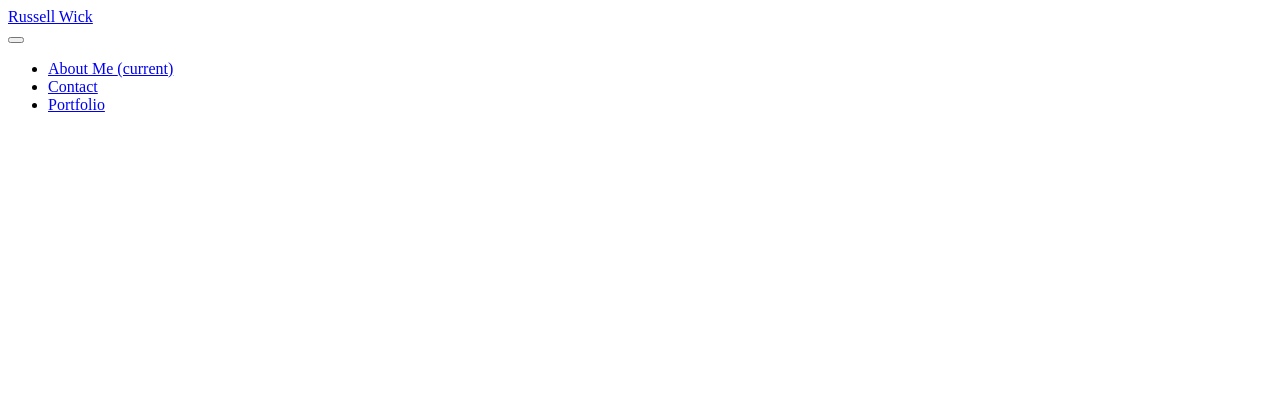
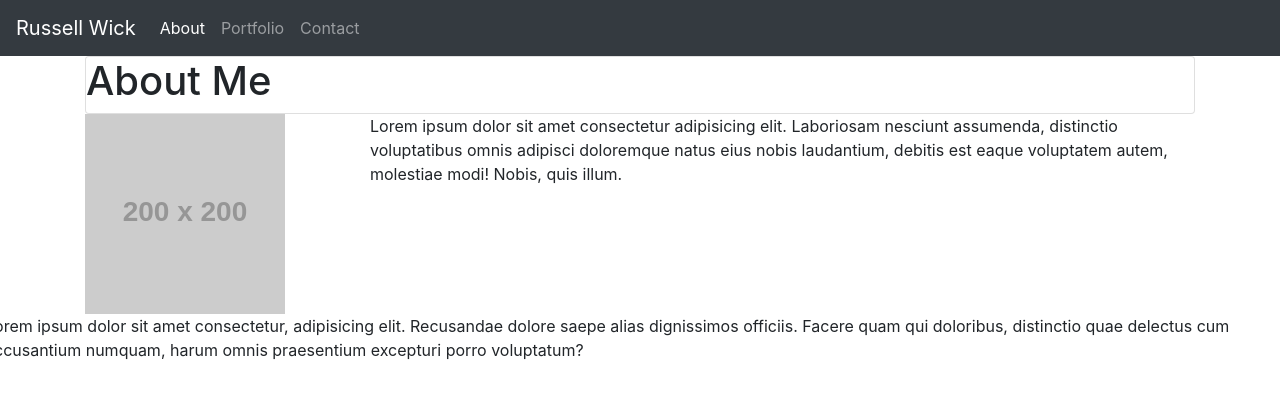
Before and after one commit to RWickGovst/Bootstrap-Portfolio, a plain HTML site: page index.html in a window 1280 px wide. Drawn offline with nearby package versions, Linux system fonts and the light colour scheme; placeholder pictures from the web are drawn by us.

Commit message:
work on index file

```diff
--- a/index.html
+++ b/index.html
@@ -1,5 +1,6 @@
 <!DOCTYPE html>
 <html lang="en">
+
 <head>
     <meta charset="UTF-8">
     <meta name="viewport" content="width=device-width, initial-scale=1.0">
@@ -7,36 +8,62 @@
     <title>About Me</title>
     <link rel="stylesheet" href="reset.css">
     <link rel="stylesheet" href="style.css">
+    <link rel="stylesheet" href="https://stackpath.bootstrapcdn.com/bootstrap/4.3.1/css/bootstrap.min.css"
+        integrity="sha384-ggOyR0iXCbMQv3Xipma34MD+dH/1fQ784/j6cY/iJTQUOhcWr7x9JvoRxT2MZw1T" crossorigin="anonymous">
 
 </head>
+
 <body>
-<div class="container">
 
-    <div class="row">
-        <div class="column"></div>
     <nav class="navbar navbar-expand-lg navbar-dark bg-dark">
         <a class="navbar-brand" href="#">Russell Wick</a>
-
-        <div class="column">
-            <button class="navbar-toggler" type="button" data-toggle="collapse" data-target="#navbarNav" aria-controls="navbarNav" aria-expanded="false" aria-label="Toggle navigation">
+        <button class="navbar-toggler" type="button" data-toggle="collapse" data-target="#navbarNav"
+            aria-controls="navbarNav" aria-expanded="false" aria-label="Toggle navigation">
             <span class="navbar-toggler-icon"></span>
         </button>
         <div class="collapse navbar-collapse" id="navbarNav">
             <ul class="navbar-nav">
                 <li class="nav-item active">
-                  <a class="nav-link" href="#">About Me <span class="sr-only">(current)</span></a>
+                    <a class="nav-link" href="#">About<span class="sr-only">(current)</span></a>
+                </li>
+                <li class="nav-item">
+                    <a class="nav-link" href="#">Portfolio</a>
                 </li>
                 <li class="nav-item">
                     <a class="nav-link" href="#">Contact</a>
                 </li>
-                <li class="nav-item">
-                  <a class="nav-link" href="#">Portfolio</a>
-                </li>
             </ul>
         </div>
+    </nav>
+    <div class="container">
+
+            <div class="row">
+                <div class="col-lg-12">
+                    <div class="card"><h1>About Me</h1></div>
                 </div>
-          </nav>
+
             </div>
+
+        <div class="row">
+            <div class="col-lg-3">
+                <img src="https://via.placeholder.com/200">
+            </div>
+
+            <div class="col-lg-9">
+                <p>Lorem ipsum dolor sit amet consectetur adipisicing elit. Laboriosam nesciunt assumenda, distinctio
+                    voluptatibus omnis adipisci doloremque natus eius nobis laudantium, debitis est eaque voluptatem
+                    autem, molestiae modi! Nobis, quis illum.</p>
+
+            </div>
+        </div>
+    </div>
+
+    <div class="row">
+        <p>Lorem ipsum dolor sit amet consectetur, adipisicing elit. Recusandae dolore saepe alias dignissimos officiis.
+            Facere quam qui doloribus, distinctio quae delectus cum accusantium numquam, harum omnis praesentium
+            excepturi porro voluptatum?</p>
+    </div>
+
 </div>
 
 </body>
--- a/reset.css
+++ b/reset.css
@@ -0,0 +1,48 @@
+/* http://meyerweb.com/eric/tools/css/reset/
+   v2.0 | 20110126
+   License: none (public domain)
+*/
+
+html, body, div, span, applet, object, iframe,
+h1, h2, h3, h4, h5, h6, p, blockquote, pre,
+a, abbr, acronym, address, big, cite, code,
+del, dfn, em, img, ins, kbd, q, s, samp,
+small, strike, strong, sub, sup, tt, var,
+b, u, i, center,
+dl, dt, dd, ol, ul, li,
+fieldset, form, label, legend,
+table, caption, tbody, tfoot, thead, tr, th, td,
+article, aside, canvas, details, embed,
+figure, figcaption, footer, header, hgroup,
+menu, nav, output, ruby, section, summary,
+time, mark, audio, video {
+	margin: 0;
+	padding: 0;
+	border: 0;
+	font-size: 100%;
+	font: inherit;
+	vertical-align: baseline;
+}
+/* HTML5 display-role reset for older browsers */
+article, aside, details, figcaption, figure,
+footer, header, hgroup, menu, nav, section {
+	display: block;
+}
+body {
+	line-height: 1;
+}
+ol, ul {
+	list-style: none;
+}
+blockquote, q {
+	quotes: none;
+}
+blockquote:before, blockquote:after,
+q:before, q:after {
+	content: '';
+	content: none;
+}
+table {
+	border-collapse: collapse;
+	border-spacing: 0;
+}
```
Lines whose indentation alone changed are shown as unchanged.
